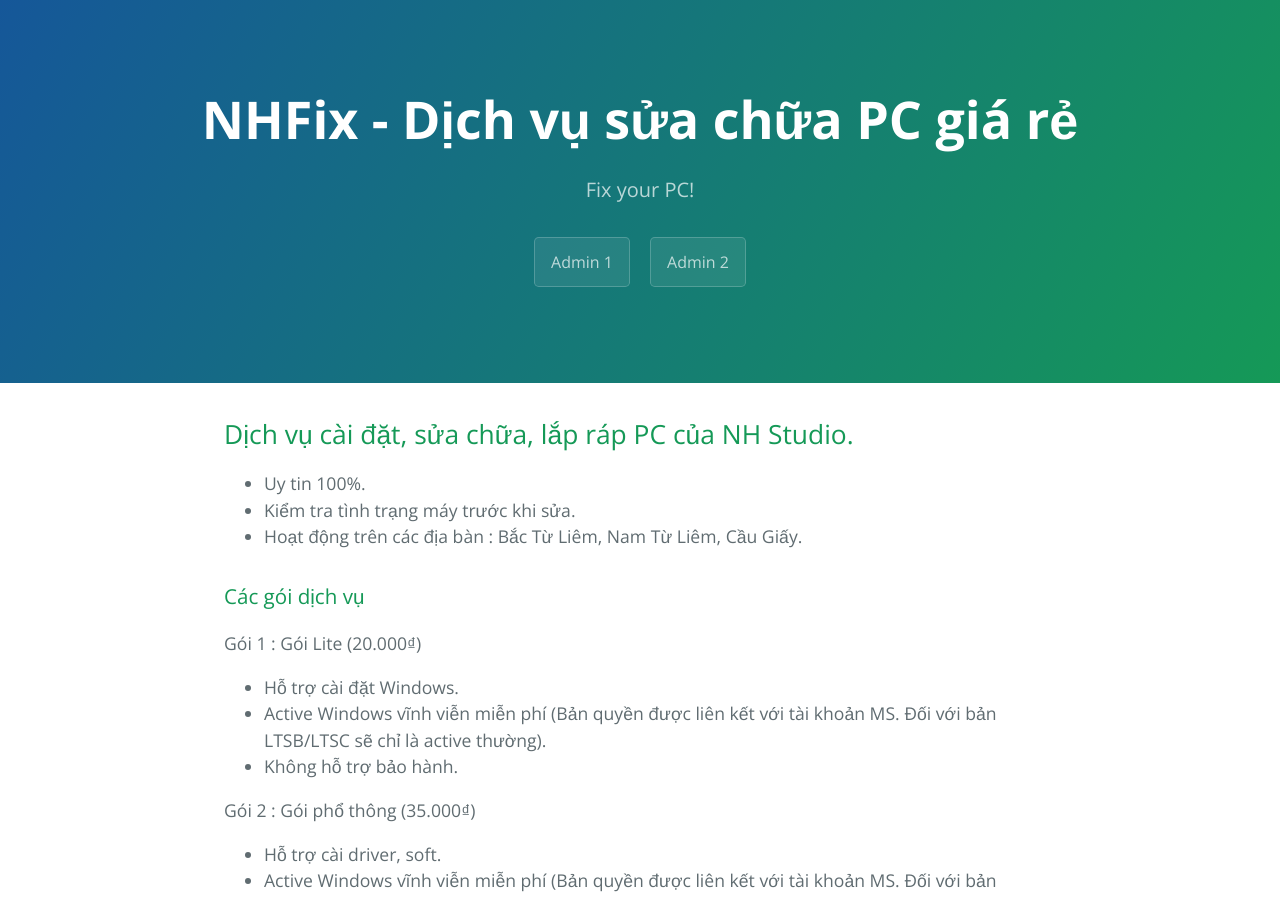
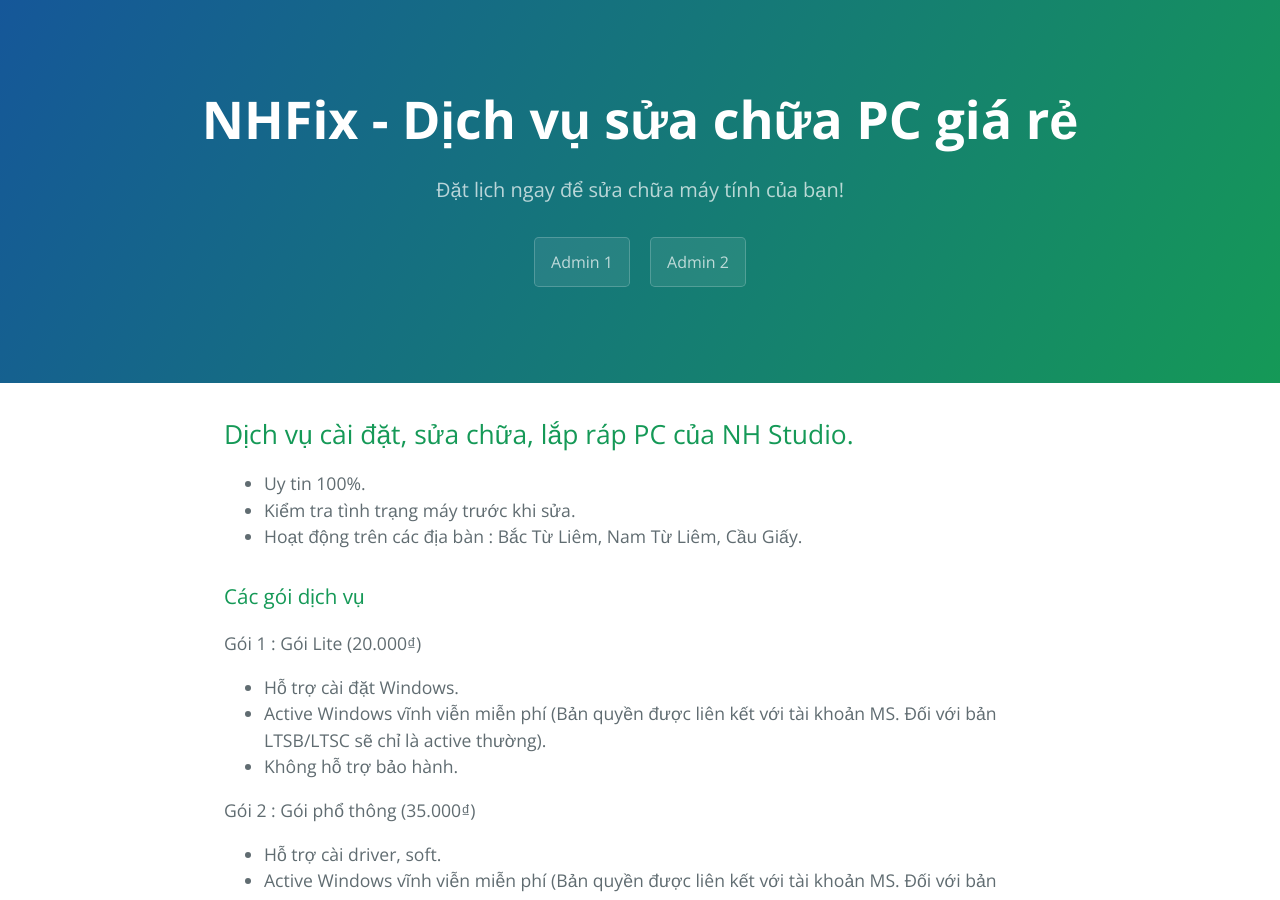
Before and after one commit to nh0909hn/NHFix, a Jekyll site: the page built from index.md, in a window 1280 px wide and 900 px high. Built offline with Jekyll 4.4.1, drawn with Linux system fonts in a browser that asks for light colours; our own code applies the rules of GitHub Pages for plain Markdown files.

Commit message:
Update _config.yml

```diff
--- a/_config.yml
+++ b/_config.yml
@@ -1,6 +1,6 @@
 # Setup
 title:        NHFix - Dịch vụ sửa chữa PC giá rẻ
-tagline:      Fix your PC!
+tagline:      Đặt lịch ngay để sửa chữa máy tính của bạn!
 baseurl:      ""
 paginate:     1
 locale:       "vi"
```
